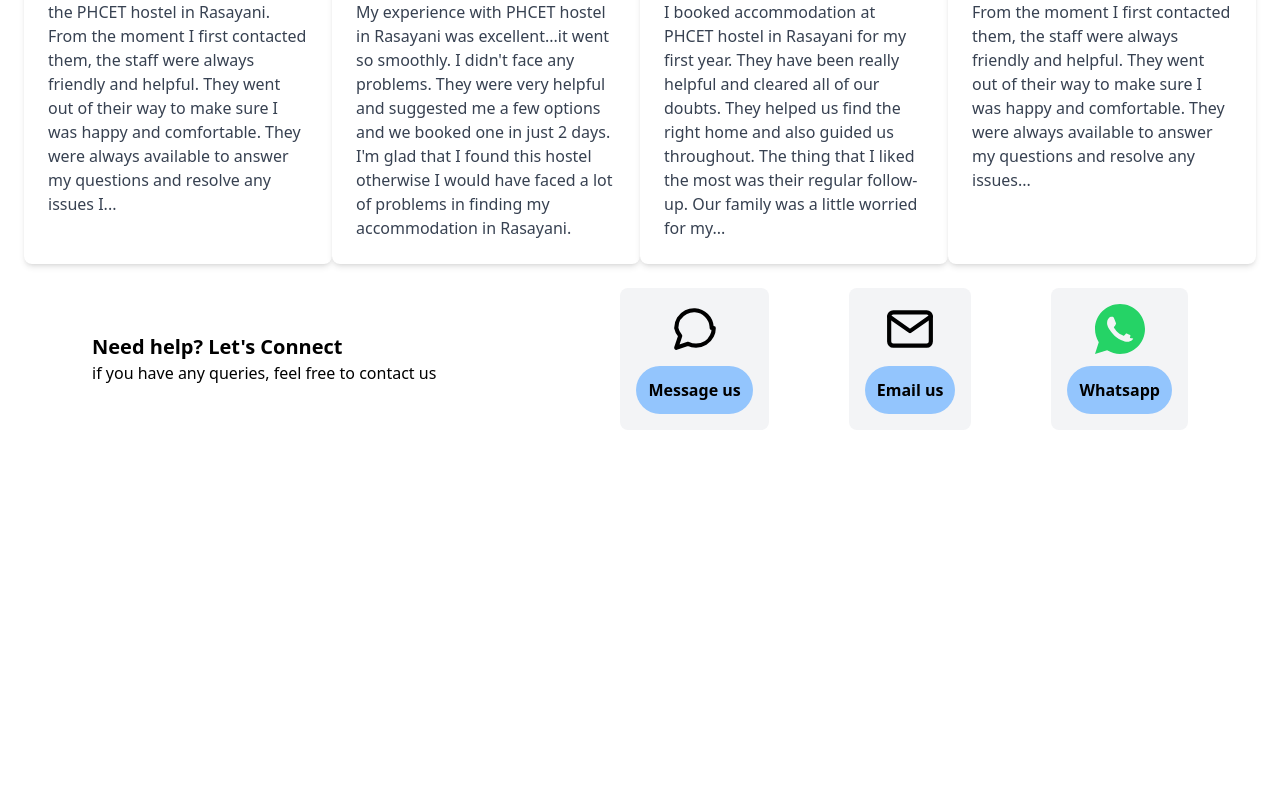
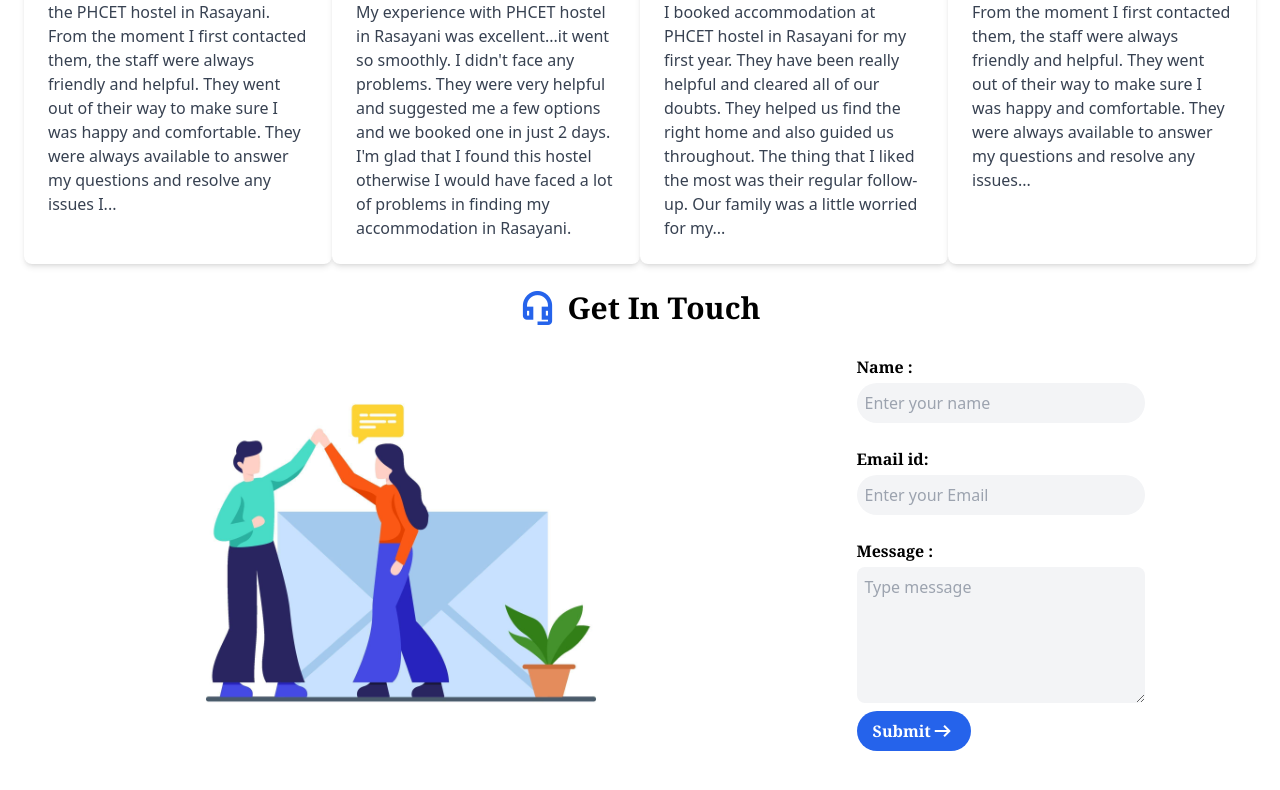
Before and after one commit to PRIME08012004/Hostel-gravience-system-, a React (Vite) app: page / in a window 1280 px wide. Shown: the part 1915-2705 px from the top of the page. Before the commit the page ends 2345 px from the top, so only its background shows below. Built offline with nearby package versions, Linux system fonts and the light colour scheme.

Commit message:
configuration for sending email

```diff
--- a/package.json
+++ b/package.json
@@ -10,6 +10,7 @@
     "preview": "vite preview"
   },
   "dependencies": {
+    "@emailjs/browser": "^4.4.1",
     "@reduxjs/toolkit": "^2.2.7",
     "react": "^18.3.1",
     "react-dom": "^18.3.1",
--- a/src/components/IntroPage/Carousel.jsx
+++ b/src/components/IntroPage/Carousel.jsx
@@ -40,7 +40,7 @@ const Carousel = () => {
   }, [currentIndex]);
 
   return (
-    <div className="relative w-[100vw]   overflow-hidden">
+    <div className="relative overflow-hidden">
       <div
         id="carousel-inner"
         className="flex transition-transform duration-500 ease-in-out w-screen h-[500px]"
--- a/src/components/IntroPage/Contact.jsx
+++ b/src/components/IntroPage/Contact.jsx
@@ -1,41 +1,86 @@
-import React from 'react'
+import React, { useRef } from 'react'
+import email from '../../assets/Intopage/email.jpg'
+import emailjs from '@emailjs/browser'
+
 
 function Contact() {
+    const form = useRef();
+
+    const sendEmail = (e)=>{
+        e.preventDefault();
+
+        emailjs
+        .sendForm('service_ohykjvh','template_y1kv5ys',form.current,{publicKey : 'B7QYDm0uBDHi6Axvi'})
+        .then(
+            ()=>{
+                console.log("message sent successfully")
+            },
+            (error)=>{
+                console.log("failed")
+            }
+        )
+    }
 
     return (
         <>
-            <div className='flex justify-around items-center '>
+
+
+            <div className='flex justify-around items-center relative '>
                 <div>
-                    <h2 className='font-bold text-xl '>Need help? Let's Connect</h2>
-                    <p>if you have any queries, feel free to contact us </p>
+                    <img src={email} alt="email Img" width={450} className=' left-10 top-[45%] relative' />
                 </div>
-                <div className='flex gap-20'>
-                    <div className='flex flex-col justify-center items-center p-4 bg-gray-100 rounded-lg gap-3'>
-                        <svg xmlns="http://www.w3.org/2000/svg" width="50"  viewBox="0 0 24 24" fill="none" stroke="black" strokeWidth="2" strokeLinecap="round" strokeLinejoin="round">
-                            <path d="M21 11.5a8.38 8.38 0 01-.9 3.8 8.5 8.5 0 01-7.6 4.7 8.38 8.38 0 01-3.8-.9L3 21l1.9-5.7A8.38 8.38 0 013 11.5a8.5 8.5 0 014.7-7.6 8.38 8.38 0 013.8-.9h.5a8.5 8.5 0 018 8v.5z" />
-                        </svg>
+                <div>
+                    <form
+                        className='flex flex-col '
+                        onSubmit={sendEmail}
+                        ref={form}>
 
-                        <button className='bg-blue-300 hover:bg-blue-600 hover:text-white font-bold p-3 rounded-full'>Message us </button>
-                    </div>
-                    <div className='flex flex-col justify-center items-center p-4 bg-gray-100 rounded-lg gap-3'>
-                        <svg xmlns="http://www.w3.org/2000/svg" width="50"  viewBox="0 0 24 24" fill="none" stroke="black" strokeWidth="2" strokeLinecap="round" strokeLinejoin="round">
-                            <path d="M4 4h16c1.1 0 2 .9 2 2v12c0 1.1-.9 2-2 2H4c-1.1 0-2-.9-2-2V6c0-1.1.9-2 2-2z" />
-                            <polyline points="22,6 12,13 2,6" />
-                        </svg>
+                        {/* Username */}
+                        <label
+                            className='font-semibold  font-serif pb-1'
+                            htmlFor="user_name ">Name :</label>
+                        <input
+                            className='bg-gray-100 rounded-full w-72 p-2 focus:ring-2 focus:ring-blue-500 focus:outline-none  '
+                            placeholder='Enter your name'
+                            type="text"
+                            name="user_name"
+                            required />
+                        <br />
 
-                        <button className='bg-blue-300 hover:bg-blue-600 hover:text-white font-bold p-3 rounded-full'>Email us </button>
+                        {/* userEmail */}
+                        <label
+                            className='font-semibold  font-serif pb-1'
+                            htmlFor="user_email">Email id: </label>
+                        <input
+                            className='bg-gray-100 rounded-full w-72 p-2 focus:ring-2 focus:ring-blue-500 focus:outline-none  '
+                            placeholder='Enter your Email'
+                            type="email"
+                            name="user_email"
+                            required />
+                        <br />
 
-                    </div>
-                    <div className='flex flex-col justify-center items-center p-4 bg-gray-100 rounded-lg gap-3'>
-                        <svg xmlns="http://www.w3.org/2000/svg" viewBox="0 0 32 32" width="50"  fill="#25D366">
-                            <path d="M16 0C7.164 0 0 7.163 0 16c0 3.042.832 5.886 2.404 8.414L0 32l7.748-2.37C10.402 31.147 13.134 32 16 32c8.837 0 16-7.163 16-16S24.837 0 16 0zm8.48 22.057c-.356.998-2.08 1.956-2.87 2.065-.74.104-1.637.14-2.65-.157-.61-.152-1.38-.446-2.39-.88-4.196-1.816-6.93-6.332-7.144-6.63-.21-.297-1.702-2.27-1.702-4.332s1.074-3.062 1.455-3.475c.378-.417.832-.52 1.11-.52.27 0 .556.003.796.015.261.013.61-.098.948.723.356.867 1.21 2.97 1.315 3.186.104.208.175.47.035.757-.133.285-.196.458-.39.725-.194.265-.415.59-.6.79-.208.222-.427.463-.184.91.243.445 1.08 1.764 2.307 2.854 1.582 1.407 2.91 1.84 3.367 2.048.457.208.722.175.994-.104.285-.284.668-.735.842-.99.175-.26.377-.222.62-.133.237.085 1.516.715 1.774.846.26.13.432.195.498.303.07.11.07.638-.287 1.636z" />
-                        </svg>
+                        {/* user message  */}
+                        <label
+                            className='font-semibold  font-serif pb-1'
+                            htmlFor="message">Message : </label>
+                        <textarea
+                            rows={5}
+                            className='bg-gray-100 rounded-lg w-72 p-2 focus:ring-2 focus:ring-blue-500 focus:outline-none  '
+                            placeholder='Type message'
+                            name="message"
+                            required></textarea>
 
-                        <button className='bg-blue-300 hover:bg-blue-600 hover:text-white font-bold p-3 rounded-full'>Whatsapp </button>
-
-                    </div>
+                        {/* submit Button */}
+                        <button className='flex bg-blue-600 hover:bg-blue-400 hover:text-black text-white font-serif py-2 px-4  rounded-full mt-2 w-fit font-semibold items-center'>
+                            Submit
+                            <span class="material-symbols-outlined">
+                                arrow_right_alt
+                            </span>
+                        </button>
+                    </form>
                 </div>
             </div>
+
         </>
     )
 }
--- a/src/components/IntroPage/Index.jsx
+++ b/src/components/IntroPage/Index.jsx
@@ -11,7 +11,7 @@ import Contact from './contact';
 const Index = () => {
   return (
     <>
-      <div className="sticky bg-gray-100">
+      <div className="sticky bg-gray-100 ">
         <div className="flex items-center h-16 w-full text-black font-montserrat font-medium">
           <img src={PillaiName} alt="Pillai Logo" className="h-12 ml-5" />
           <img src={PillaiLogo} alt="MES Logo" className="h-12 ml-5" />
@@ -56,7 +56,13 @@ const Index = () => {
       <div>
         <StudentSaysAboutUs />
       </div>
-      <div>
+      <div className='pb-3'>
+        <div className='font-bold text-3xl font-serif text-center flex justify-center items-center gap-3'>
+          <span className="material-symbols-outlined text-4xl font-bold text-blue-600">
+            headset_mic
+          </span>
+          <h2 >Get In Touch</h2>
+        </div>
         <Contact />
       </div>
     </>
```
Also changed, not shown: src/assets/Intopage/email.jpg (added), 1 other file (tests, documents, lock files or other folders). Lines whose indentation alone changed are shown as unchanged.
